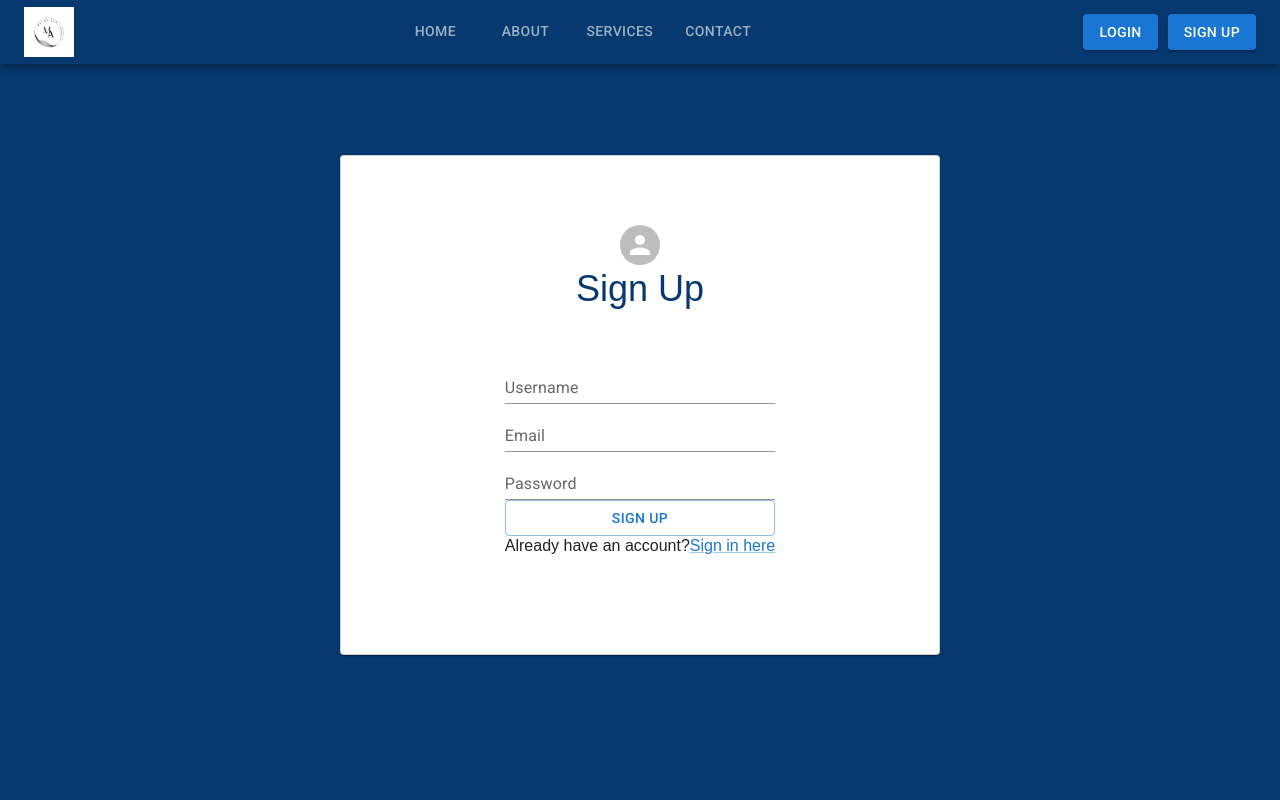
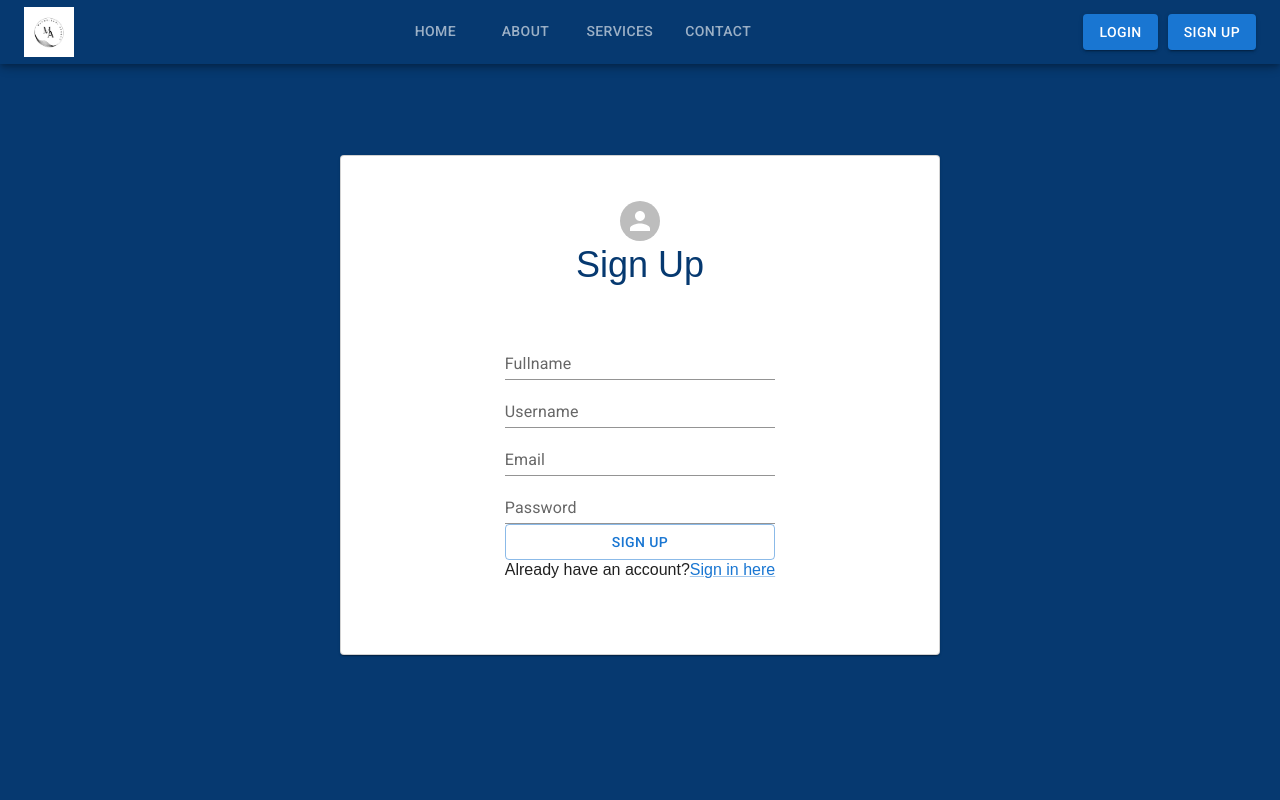
Before and after one commit to olivebishop/project, a React (Create React App) app: page /signup in a window 1280 px wide. Shown: the top 800 px of the page. Built offline with nearby package versions, Linux system fonts and the light colour scheme.

Commit message:
updated toasts

```diff
--- a/src/components/forms/Login.jsx
+++ b/src/components/forms/Login.jsx
@@ -22,10 +22,11 @@ function Login() {
       const response = await axios.get('http://localhost:5000/users', user);
       toast.success('Signed in successfully!', {
         position: 'bottom-center', // set the position to bottom left
-       } );
+       });
       console.log(response);
     } catch (error) {
       console.log(error);
+      toast.error('Sign in failed!');
     }
   };
 
--- a/src/components/forms/Signup.jsx
+++ b/src/components/forms/Signup.jsx
@@ -7,6 +7,7 @@ import { toast, ToastContainer } from 'react-toastify';
 import 'react-toastify/dist/ReactToastify.css';
 
 function SignUp() {
+  const [fullname, setFullname] = useState('');
   const [username, setUsername] = useState('');
   const [email, setEmail] = useState('');
   const [password, setPassword] = useState('');
@@ -15,6 +16,7 @@ function SignUp() {
   const signup = async (e) => {
     e.preventDefault();
     const user = {
+      fullname: fullname,
       username: username,
       email: email,
       password: password
@@ -23,7 +25,7 @@ function SignUp() {
       const response = await axios.post('http://localhost:5000/users', user);
       toast.success('Signed up successfully!', {
         position: 'bottom-center', // set the position to bottom left
-       } );
+       });
       console.log(response);
     } catch (error) {
       console.log(error);
@@ -37,6 +39,16 @@ function SignUp() {
         <Avatar sx={{ margin: '2px 0px' }} />
         <h1>Sign Up</h1>
         <CardContent>
+          <div>
+            <TextField
+              className="text"
+              id="standard-basic"
+              label="Fullname"
+              variant="standard"
+              value={fullname}
+              onChange={e => setFullname(e.target.value)}
+            />
+          </div>
           <div>
             <TextField
               className="text"
```
